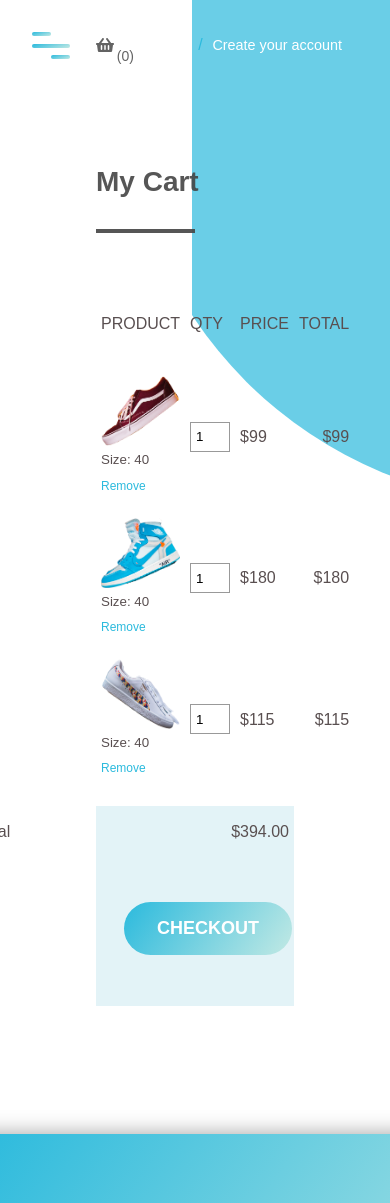
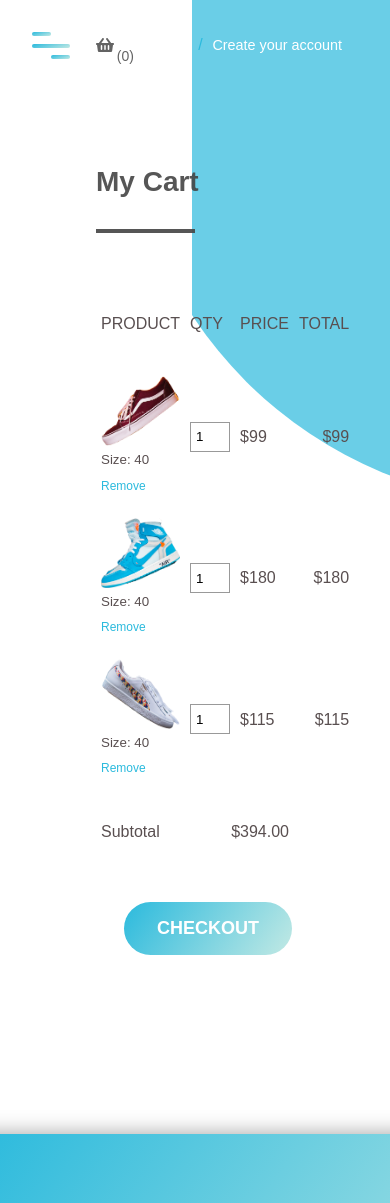
Before and after one commit to julie-p/ecommerce-mern-stack, a React (Create React App) app: page /cart in a window 390 px wide. Shown: the top 1203 px of the page. Built offline with nearby package versions, Linux system fonts and the light colour scheme.

Commit message:
cart page start responsive

```diff
--- a/src/styles/Cart.css
+++ b/src/styles/Cart.css
@@ -123,3 +123,14 @@ th:last-child {
         clip-path: circle(420px at 90% 10%);
     }
 }
+
+@media screen and (max-width: 565px) {
+    .cart__totalPrice {
+        background-color: transparent;
+    }
+
+    .cart__totalPrice td:first-child {
+        position: absolute;
+        left: 6rem;
+    }
+}
```
